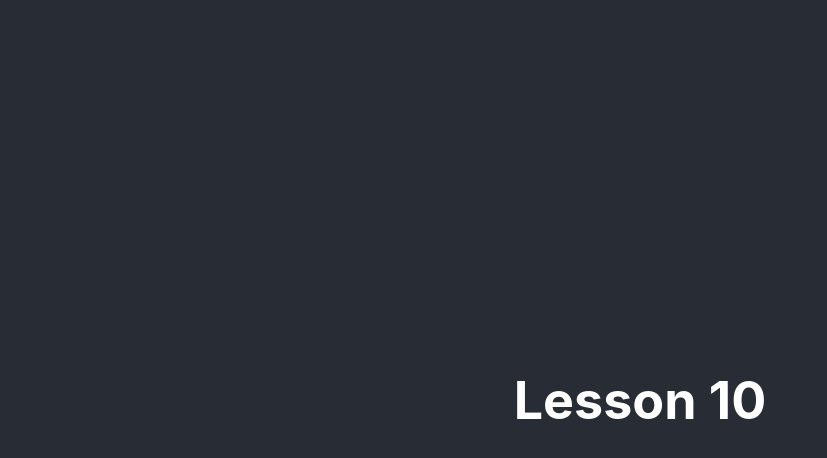
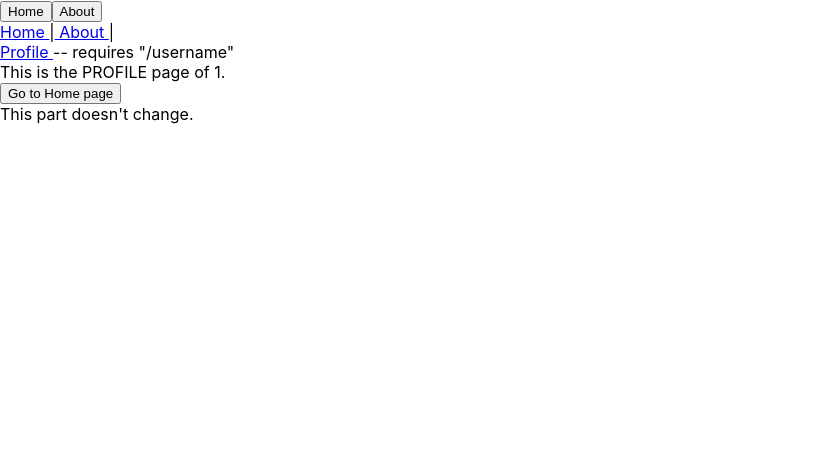
Before and after one commit to tristanbagnulo/youtube-tutorial-learn-react-for-beginners-in-2021, a React (Create React App) app: page /profile/1 in a window 1280 px wide. Shown: the top 458 px of the page, without its empty margins (0-827 px from the left). Built offline with nearby package versions, Linux system fonts and the light colour scheme.

Commit message:
Almost finished Router tutorials.

```diff
--- a/package.json
+++ b/package.json
@@ -7,9 +7,12 @@
     "@testing-library/jest-dom": "^5.16.5",
     "@testing-library/react": "^13.4.0",
     "@testing-library/user-event": "^13.5.0",
+    "mimic-fn": "^4.0.0",
     "react": "^18.2.0",
     "react-dom": "^18.2.0",
+    "react-router-dom": "^6.6.2",
     "react-scripts": "5.0.1",
+    "shebang-regex": "^4.0.0",
     "web-vitals": "^2.1.4"
   },
   "scripts": {
--- a/src/App.js
+++ b/src/App.js
@@ -1,15 +1,19 @@
 import './App.css';
 import React from 'react';
+import { BrowserRouter as Router, Routes, Route, Link, useNavigate, RouterProvider } from "react-router-dom";
+import Home from './Components/Pages/Home';
+import About from './Components/Pages/About';
+import ErrorPage from './Components/Pages/ErrorPage';
+import Profile from './Components/Pages/Profile'
+import RouterComponent from './Components/RouterComponent'
+
 
 function App() {
+
   return (
-    <div className="App">
-      <header className="App-header">
-
-        <h1>Lesson 10</h1>
-
-      </header>
-    </div>
+    <Router>
+      <RouterComponent/>
+    </Router>
   );
 }
 
--- /dev/null
+++ b/src/Components/Pages/About.js
@@ -0,0 +1,9 @@
+import React from 'react'
+
+function About() {
+  return (
+    <div>This is the ABOUT page.</div>
+  )
+}
+
+export default About
--- /dev/null
+++ b/src/Components/Pages/ErrorPage.js
@@ -0,0 +1,9 @@
+import React from 'react'
+
+function ErrorPage() {
+  return (
+    <div>Error:  Page does not exist.</div>
+  )
+}
+
+export default ErrorPage
--- /dev/null
+++ b/src/Components/Pages/Home.js
@@ -0,0 +1,8 @@
+import React from "react";
+
+
+const Home = () => {
+    return <div>This is the HOME page.</div>
+};
+
+export default Home;
--- /dev/null
+++ b/src/Components/Pages/Profile.js
@@ -0,0 +1,31 @@
+import React from 'react'
+// useNavigate replaces useHistory hook.
+import { useNavigate, useParams } from 'react-router-dom'
+
+function Profile() {
+    let navigate = useNavigate();
+    //`useParam` acceps a parameter from the route.
+    //In App.js, you can see a that the Profile page's
+    //route there is an additional input in the Route
+    //"/:username". It's accepted here and output into
+    //the code that is then rendered so that you can
+    //see the `username`.
+
+    //To test this out, try searching for
+    // localhost:3000/profile/AnyUsernameYouWant
+    //and view the text that appears on the page.
+    let {username} = useParams();
+  return (
+    <div>
+        <div>This is the PROFILE page of {username}.</div>
+        <button
+            onClick={() => {
+                navigate("/");
+            }}
+        >Go to Home page</button>
+    </div>
+
+  )
+}
+
+export default Profile
--- /dev/null
+++ b/src/Components/RouterComponent.js
@@ -0,0 +1,46 @@
+import React from 'react';
+import { BrowserRouter as Router, Routes, Route, Link, useNavigate, RouterProvider } from "react-router-dom";
+import Home from './Pages/Home';
+import About from './Pages/About';
+import ErrorPage from './Pages/ErrorPage';
+import Profile from './Pages/Profile';
+
+// This Router branch is based on this tutorial which
+// is not on the main React tutorial playlist. This is because
+// this tutorial uses React Router V6.
+// Link - https://www.youtube.com/watch?v=UjHT_NKR_gU
+
+function RouterComponent() {
+    let navigate = useNavigate();
+    return(
+      // The Router is below. Everything within the <Router></Router>
+      // tags will change when a Route is clicked. Anything outside
+      // will not change (see example below).
+
+      <div>
+          <button onClick={() => {navigate("/")}}>Home</button>
+          <button onClick={() => {navigate("/about")}}>About</button>
+          <nav>
+
+            <Link to="/"> Home </Link>
+            <a>|</a>
+            <Link to="/about"> About </Link>
+            <a>|</a><br></br>
+            <Link to="/profile"> Profile </Link><a> -- requires "/username"</a>
+          </nav>
+          <Routes>
+            <Route path="/" element={<Home/>}/>
+            <Route path="/about" element={<About/>}/>
+            {/* This route accepts an additional parameter
+            `username` */}
+            <Route path="/profile/:username" element={<Profile/>}/>
+            {/* The last route should be the error page. */}
+            <Route path="*" element={<ErrorPage/>}/>
+          </Routes>
+        {/* Things outside of the <Router> tags won't change... */}
+        <div>This part doesn't change.</div>
+      </div>
+    );
+}
+
+export default RouterComponent;
```
Also changed, not shown: src/Components/PlaceholderComponent.js (deleted), 1 other file (tests, documents, lock files or other folders).
